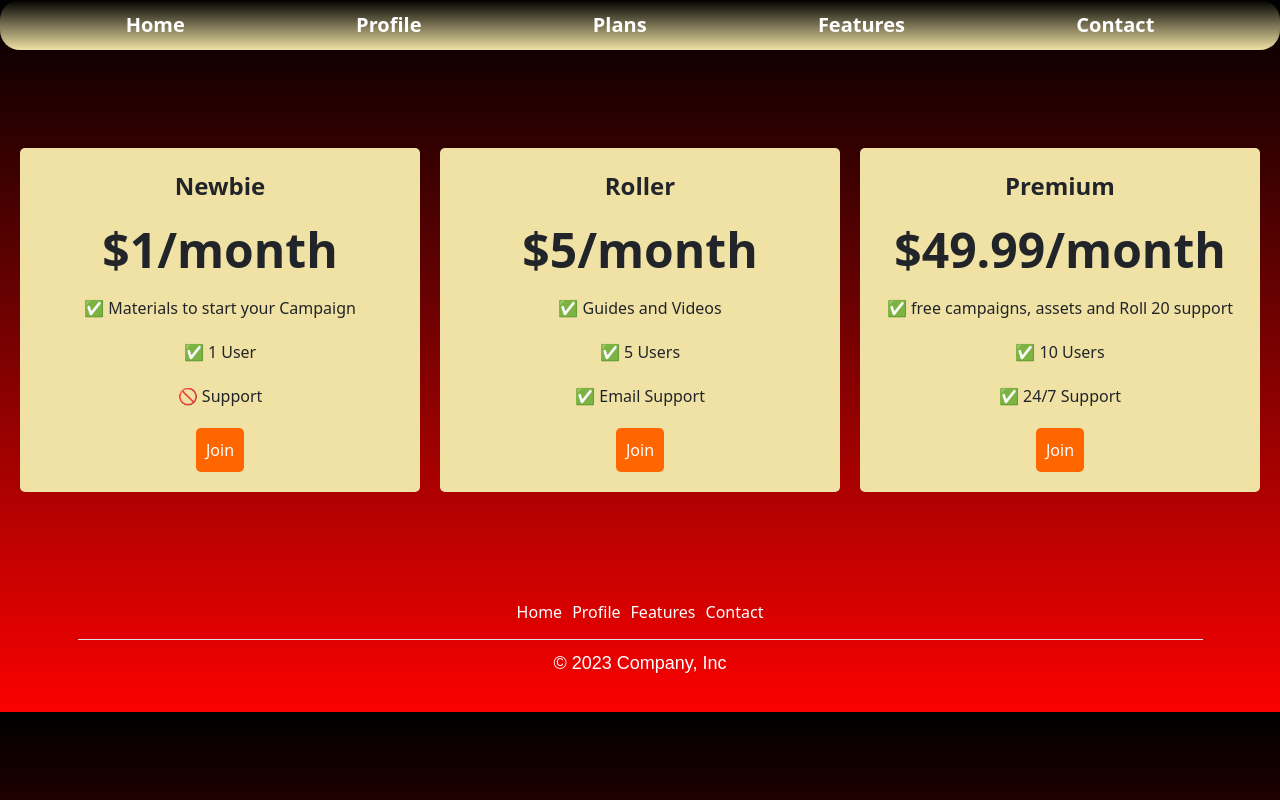
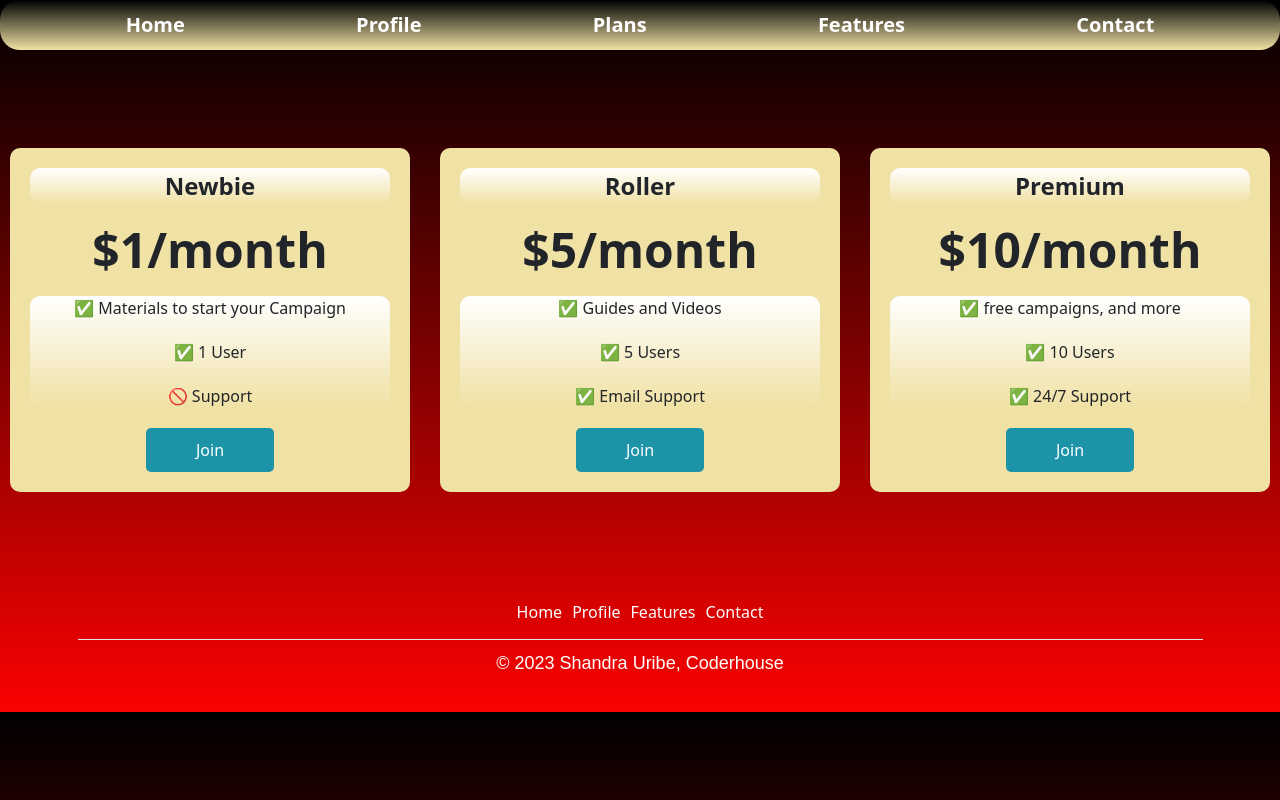
Before and after one commit to Shandra93/Pre-Entrega, a plain HTML site: page Pages/plans.html in a window 1280 px wide. Drawn offline with nearby package versions, Linux system fonts and the light colour scheme.

Commit message:
Enterado

```diff
--- a/Css/Styles.css
+++ b/Css/Styles.css
@@ -2,6 +2,7 @@
     --primario: #fb0101;
     --primario-obscuro: #901111;
     --secundario: #f0e1a4;
+    --Azul: #1d93a8;
     --secundario-obscuro: rgb(166, 173, 182);
     --gris: #606060;
     --blanco: #fff;
@@ -199,7 +200,7 @@ h2 {
     justify-content: center;
     align-items: center;
     height: 50rem;
-    gap: 2rem;
+    gap: 3rem;
 }
 
 .pricing-plan {
@@ -207,11 +208,13 @@ h2 {
     max-width: 40rem;
     padding: 2rem;
     background-color: var(--secundario);
-    border-radius: 5px;
+    border-radius: 1rem;
     text-align: center;
 }
 
 .plan-title {
+    border-radius: 1rem;
+    background-image: linear-gradient(to top, var(--secundario) 0%, var(--blanco) 100%);
     font-size: 2.4rem;
     font-weight: bold;
     margin-bottom: 1rem;
@@ -225,6 +228,8 @@ h2 {
 
 .plan-features {
     list-style: none;
+    background-image: linear-gradient(to top, var(--secundario) 0%, var(--blanco) 100%);
+    border-radius: 1rem;
     padding: 0;
     margin: 0;
 }
@@ -235,10 +240,12 @@ h2 {
 
 .plan-button {
     padding: 10px;
-    background-color: #ff6600;
-    color: #fff;
+    background-color: var(--Azul);
+    color: var(--blanco);
     border-radius: 5px;
     border: none;
+    padding-left: 5rem;
+    padding-right: 5rem;
 }
 /** Servicios **/
 
@@ -290,7 +297,7 @@ h2 {
 /* Contacto */
 
 .formulario {
-    background-color: var(--gris);
+    background-image: linear-gradient(to top, var(--gris) 0%, var(--negro) 100%);
     width: min( 60rem, 100% ); /** Utilizar el valor más pequeño **/
     margin: 0 auto;
     padding: 2rem;
--- a/Pages/plans.html
+++ b/Pages/plans.html
@@ -48,9 +48,9 @@
     </div>
     <div class="pricing-plan">
         <div class="plan-title">Premium</div>
-        <div class="plan-price">$49.99/month</div>
+        <div class="plan-price">$10/month</div>
         <ul class="plan-features">
-        <li>✅ free campaigns, assets and Roll 20 support</li>
+        <li>✅ free campaigns, and more</li>
         <li>✅ 10 Users</li>
         <li>✅ 24/7 Support</li>
         </ul>
@@ -75,7 +75,7 @@
                 <li class="nav-item"><a href="./features.html" class="nav-link px-2 text-white">Features</a></li>
                 <li class="nav-item"><a href="./contact.html" class="nav-link px-2 text-white">Contact</a></li>
             </ul>
-          <p class="text-center text-white">© 2023 Company, Inc</p>
+          <p class="text-center text-white">© 2023 Shandra Uribe, Coderhouse</p>
         </footer>
       </div>
 
```
Also changed, not shown: Pages/Profile.html (+1 -1 lines), Pages/contact.html (+1 -1 lines), index.html (+1 -1 lines), Assets/0d78149b2149a692df7c4e64ce3be49b.jpg (added), Assets/aarakocra-5E-DD-flying-character.webp (added), Assets/o6t5ot9ia2e81.jpg (added).
